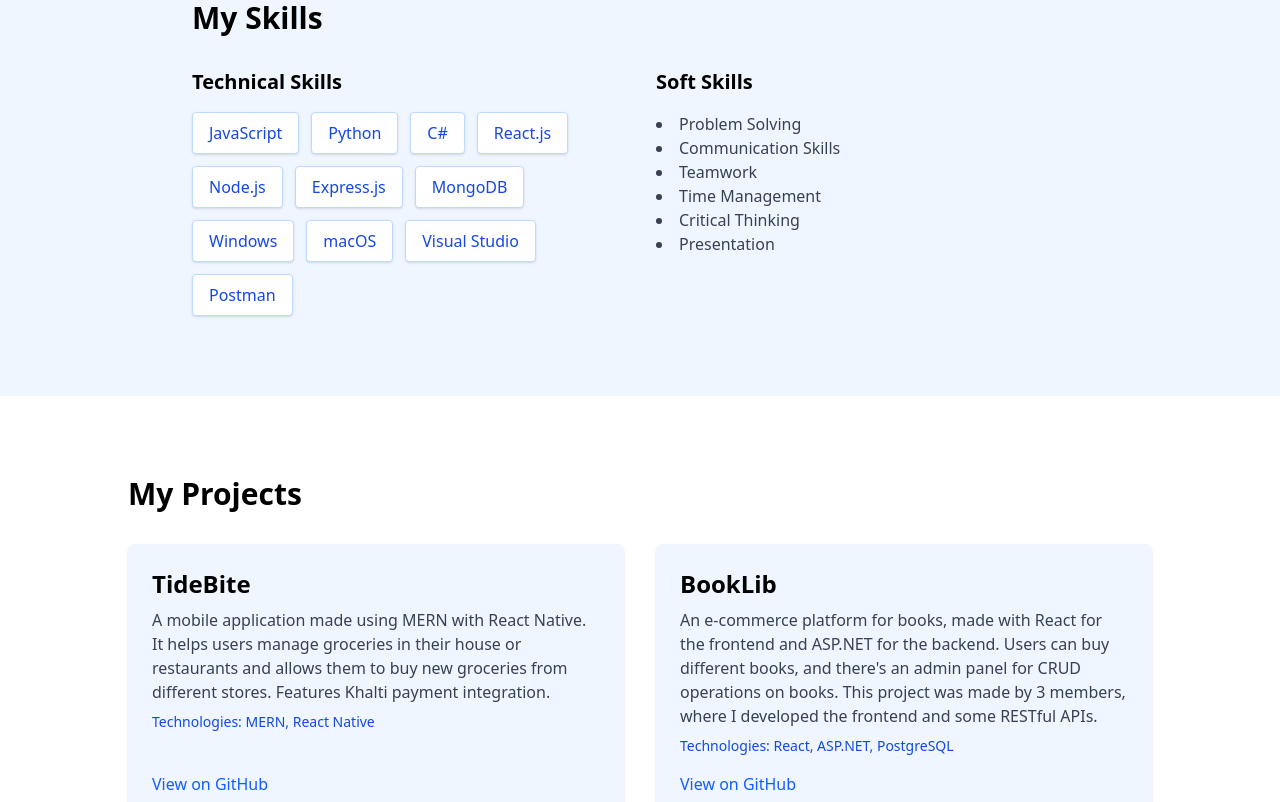
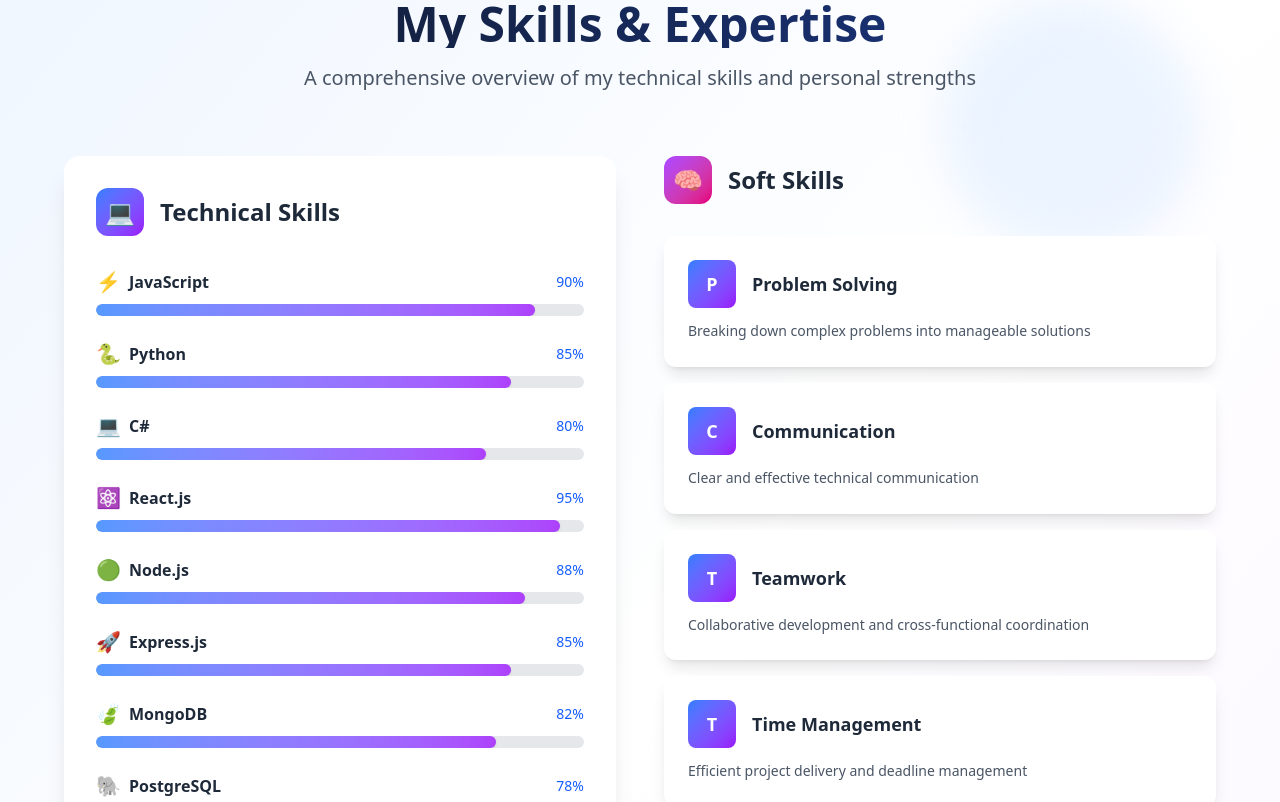
Before and after one commit to sk9o9/my-portfolio-main, a React (Vite) app: page / in a window 1280 px wide. Shown: the part 1420-2222 px from the top of the page. Built offline with nearby package versions, Linux system fonts and the light colour scheme.

Commit message:
skills enhanced

```diff
--- a/src/sections/Skills.jsx
+++ b/src/sections/Skills.jsx
@@ -1,52 +1,198 @@
-import React from 'react';
+import React, { useState, useEffect, useRef } from 'react';
 
 const technicalSkills = [
-  { name: 'JavaScript' },
-  { name: 'Python' },
-  { name: 'C#' },
-  { name: 'React.js' },
-  { name: 'Node.js' },
-  { name: 'Express.js' },
-  { name: 'MongoDB' },
-  { name: 'Windows' },
-  { name: 'macOS' },
-  { name: 'Visual Studio' },
-  { name: 'Postman' },
+  { name: 'JavaScript', level: 90, icon: '⚡' },
+  { name: 'Python', level: 85, icon: '🐍' },
+  { name: 'C#', level: 80, icon: '💻' },
+  { name: 'React.js', level: 95, icon: '⚛️' },
+  { name: 'Node.js', level: 88, icon: '🟢' },
+  { name: 'Express.js', level: 85, icon: '🚀' },
+  { name: 'MongoDB', level: 82, icon: '🍃' },
+  { name: 'PostgreSQL', level: 78, icon: '🐘' },
+  { name: 'Git', level: 90, icon: '📝' },
+  { name: 'Docker', level: 75, icon: '🐳' },
+  { name: 'AWS', level: 70, icon: '☁️' },
+  { name: 'Tailwind CSS', level: 92, icon: '🎨' },
 ];
 
 const softSkills = [
-  'Problem Solving',
-  'Communication Skills',
-  'Teamwork',
-  'Time Management',
-  'Critical Thinking',
-  'Presentation',
+  { name: 'Problem Solving', description: 'Breaking down complex problems into manageable solutions' },
+  { name: 'Communication', description: 'Clear and effective technical communication' },
+  { name: 'Teamwork', description: 'Collaborative development and cross-functional coordination' },
+  { name: 'Time Management', description: 'Efficient project delivery and deadline management' },
+  { name: 'Critical Thinking', description: 'Analytical approach to technical challenges' },
+  { name: 'Leadership', description: 'Mentoring team members and leading technical initiatives' },
 ];
 
+const SkillBar = ({ skill, isVisible, delay = 0 }) => {
+  const [animatedLevel, setAnimatedLevel] = useState(0);
+
+  useEffect(() => {
+    if (isVisible) {
+      const timer = setTimeout(() => {
+        setAnimatedLevel(skill.level);
+      }, delay);
+      return () => clearTimeout(timer);
+    }
+  }, [isVisible, skill.level, delay]);
+
+  return (
+    <div className="mb-6 transform transition-all duration-500 hover:scale-105">
+      <div className="flex items-center justify-between mb-2">
+        <div className="flex items-center gap-2">
+          <span className="text-xl">{skill.icon}</span>
+          <span className="font-semibold text-gray-800">{skill.name}</span>
+        </div>
+        <span className="text-sm font-medium text-blue-600">{skill.level}%</span>
+      </div>
+      <div className="w-full bg-gray-200 rounded-full h-3 overflow-hidden">
+        <div
+          className="h-full bg-gradient-to-r from-blue-500 to-purple-600 rounded-full transition-all duration-1000 ease-out shadow-sm"
+          style={{ width: `${animatedLevel}%` }}
+        >
+          <div className="h-full bg-white/20 rounded-full"></div>
+        </div>
+      </div>
+    </div>
+  );
+};
+
+const SoftSkillCard = ({ skill, isVisible, delay = 0 }) => {
+  return (
+    <div
+      className={`bg-white rounded-xl p-6 shadow-lg hover:shadow-xl transition-all duration-500 transform hover:-translate-y-2 ${
+        isVisible ? 'opacity-100 translate-y-0' : 'opacity-0 translate-y-8'
+      }`}
+      style={{ transitionDelay: `${delay}ms` }}
+    >
+      <div className="flex items-center mb-3">
+        <div className="w-12 h-12 bg-gradient-to-br from-blue-500 to-purple-600 rounded-lg flex items-center justify-center text-white font-bold text-lg mr-4">
+          {skill.name.charAt(0)}
+        </div>
+        <h4 className="font-semibold text-gray-800 text-lg">{skill.name}</h4>
+      </div>
+      <p className="text-gray-600 text-sm leading-relaxed">{skill.description}</p>
+    </div>
+  );
+};
+
 const Skills = () => {
+  const [isVisible, setIsVisible] = useState(false);
+  const sectionRef = useRef(null);
+
+  useEffect(() => {
+    const observer = new IntersectionObserver(
+      ([entry]) => {
+        if (entry.isIntersecting) {
+          setIsVisible(true);
+        }
+      },
+      { threshold: 0.3 }
+    );
+
+    if (sectionRef.current) {
+      observer.observe(sectionRef.current);
+    }
+
+    return () => {
+      if (sectionRef.current) {
+        observer.unobserve(sectionRef.current);
+      }
+    };
+  }, []);
+
   return (
-    <section id="skills" className="py-20 px-4 bg-blue-50">
-      <div className="max-w-4xl mx-auto">
-        <h2 className="text-3xl font-bold mb-8">My Skills</h2>
-        <div className="grid grid-cols-1 md:grid-cols-2 gap-8">
-          <div>
-            <h3 className="text-xl font-semibold mb-4">Technical Skills</h3>
-            <div className="flex flex-wrap gap-3">
-              {technicalSkills.map(skill => (
-                <span key={skill.name} className="bg-white border border-blue-200 px-4 py-2 rounded shadow text-blue-700 font-medium">
-                  {skill.name}
-                </span>
+    <section
+      id="skills"
+      className="py-20 px-4 bg-gradient-to-br from-blue-50 via-white to-purple-50 relative overflow-hidden"
+      ref={sectionRef}
+    >
+      {/* Background decoration */}
+      <div className="absolute top-0 left-0 w-full h-full">
+        <div className="absolute top-20 right-20 w-64 h-64 bg-blue-200 rounded-full mix-blend-multiply filter blur-xl opacity-30"></div>
+        <div className="absolute bottom-20 left-20 w-64 h-64 bg-purple-200 rounded-full mix-blend-multiply filter blur-xl opacity-30"></div>
+      </div>
+
+      <div className="max-w-6xl mx-auto relative z-10">
+        <div className="text-center mb-16">
+          <h2 className={`text-4xl md:text-5xl font-bold mb-4 bg-gradient-to-r from-gray-900 to-blue-900 bg-clip-text text-transparent transition-all duration-1000 transform ${
+            isVisible ? 'opacity-100 translate-y-0' : 'opacity-0 translate-y-8'
+          }`}>
+            My Skills & Expertise
+          </h2>
+          <p className={`text-xl text-gray-600 max-w-2xl mx-auto transition-all duration-1000 transform ${
+            isVisible ? 'opacity-100 translate-y-0' : 'opacity-0 translate-y-8'
+          }`} style={{ transitionDelay: '200ms' }}>
+            A comprehensive overview of my technical skills and personal strengths
+          </p>
+        </div>
+
+        <div className="grid grid-cols-1 lg:grid-cols-2 gap-12">
+          {/* Technical Skills */}
+          <div className={`transition-all duration-1000 transform ${
+            isVisible ? 'opacity-100 translate-x-0' : 'opacity-0 -translate-x-8'
+          }`} style={{ transitionDelay: '400ms' }}>
+            <div className="bg-white rounded-2xl p-8 shadow-xl">
+              <div className="flex items-center mb-8">
+                <div className="w-12 h-12 bg-gradient-to-br from-blue-500 to-purple-600 rounded-xl flex items-center justify-center text-white text-2xl mr-4">
+                  💻
+                </div>
+                <h3 className="text-2xl font-bold text-gray-800">Technical Skills</h3>
+              </div>
+              <div className="space-y-2">
+                {technicalSkills.map((skill, index) => (
+                  <SkillBar
+                    key={skill.name}
+                    skill={skill}
+                    isVisible={isVisible}
+                    delay={index * 100}
+                  />
+                ))}
+              </div>
+            </div>
+          </div>
+
+          {/* Soft Skills */}
+          <div className={`transition-all duration-1000 transform ${
+            isVisible ? 'opacity-100 translate-x-0' : 'opacity-0 translate-x-8'
+          }`} style={{ transitionDelay: '600ms' }}>
+            <div className="mb-8">
+              <div className="flex items-center mb-6">
+                <div className="w-12 h-12 bg-gradient-to-br from-purple-500 to-pink-600 rounded-xl flex items-center justify-center text-white text-2xl mr-4">
+                  🧠
+                </div>
+                <h3 className="text-2xl font-bold text-gray-800">Soft Skills</h3>
+              </div>
+            </div>
+            <div className="grid gap-4">
+              {softSkills.map((skill, index) => (
+                <SoftSkillCard
+                  key={skill.name}
+                  skill={skill}
+                  isVisible={isVisible}
+                  delay={800 + (index * 100)}
+                />
               ))}
             </div>
           </div>
-          <div>
-            <h3 className="text-xl font-semibold mb-4">Soft Skills</h3>
-            <ul className="list-disc list-inside text-gray-700">
-              {softSkills.map(skill => (
-                <li key={skill}>{skill}</li>
-              ))}
-            </ul>
-          </div>
+        </div>
+
+        {/* Achievement Stats */}
+        <div className={`mt-16 grid grid-cols-2 md:grid-cols-4 gap-8 transition-all duration-1000 transform ${
+          isVisible ? 'opacity-100 translate-y-0' : 'opacity-0 translate-y-8'
+        }`} style={{ transitionDelay: '1000ms' }}>
+          {[
+            { number: '2+', label: 'Years Experience', icon: '📅' },
+            { number: '10+', label: 'Projects Completed', icon: '🚀' },
+            { number: '5+', label: 'Technologies Mastered', icon: '⚡' },
+            { number: '100%', label: 'Client Satisfaction', icon: '⭐' }
+          ].map((stat, index) => (
+            <div key={index} className="text-center bg-white rounded-xl p-6 shadow-lg hover:shadow-xl transition-all duration-300 transform hover:-translate-y-2">
+              <div className="text-3xl mb-2">{stat.icon}</div>
+              <div className="text-2xl font-bold text-blue-600 mb-1">{stat.number}</div>
+              <div className="text-sm text-gray-600">{stat.label}</div>
+            </div>
+          ))}
         </div>
       </div>
     </section>
```
